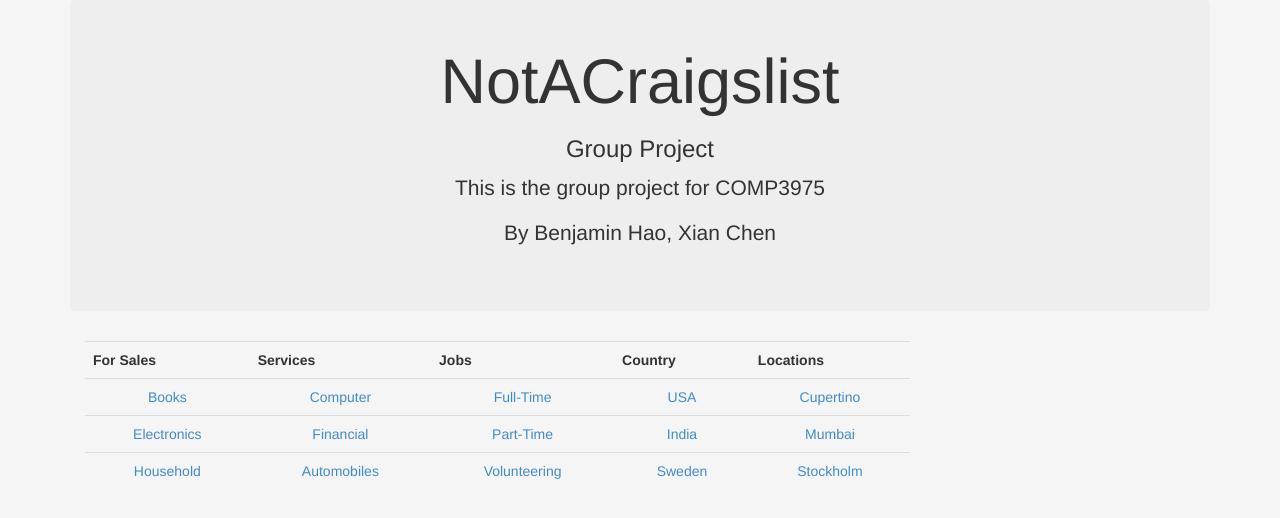
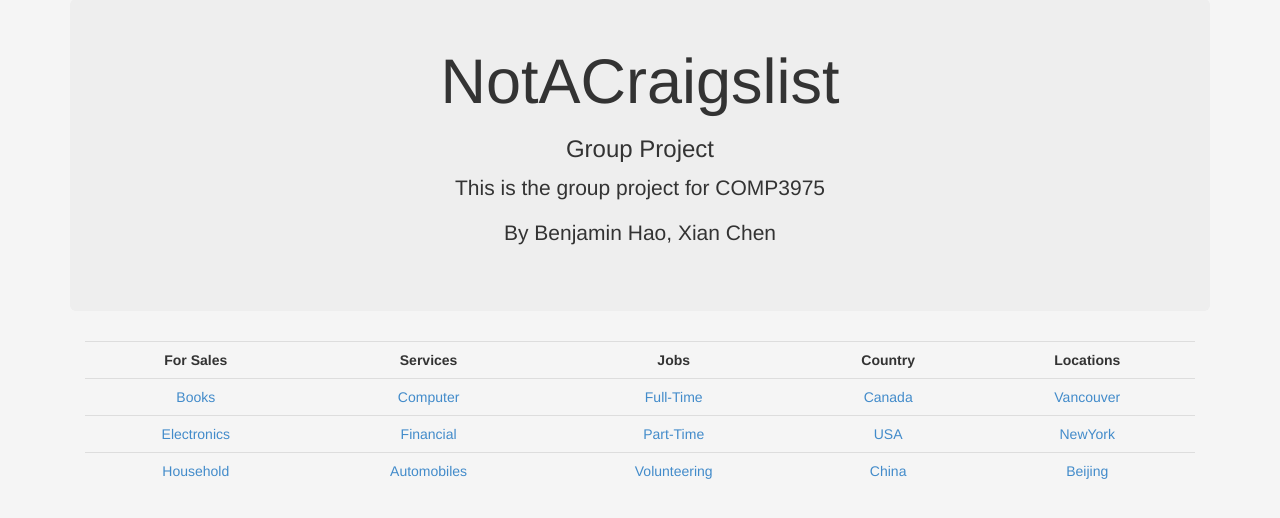
Before and after one commit to BenjaminHao/NotACraigslist, a PHP site: page / in a window 1280 px wide. Shown: the part 146-664 px from the top of the page. Run offline with PHP 8.4, Linux system fonts and the light colour scheme; some libraries are stand-ins or nearby versions.

Commit message:
finish basic functionality

```diff
--- a/Ad_Post.php
+++ b/Ad_Post.php
@@ -149,9 +149,9 @@ function test_input($data) {
             <select name="location">
                 <?php if ($_SERVER["REQUEST_METHOD"] == "POST") {?>
                     <option value="<?php echo $location;?>" selected="selected"><?php echo $location;?></option> <?php } ?>
-                <option value="Cupertino">Cupertino</option>
-                <option value="Mumbai">Mumbai</option>
-                <option value="Stockholm">Stockholm</option>
+                <option value="Vancouver">Vancouver</option>
+                <option value="NewYork">NewYork</option>
+                <option value="Beijing">Beijing</option>
             </select>
         </p>
         <p class="text">
--- a/css/style.css
+++ b/css/style.css
@@ -58,6 +58,9 @@ h1 {
 	border-top-right-radius: 0;
 }
 
+table tr th{
+	text-align: center;
+}
 .file-upload{display:block;text-align:center;font-family: Helvetica, Arial, sans-serif;font-size: 12px;}
 .file-upload .file-select{display:block;border: 2px solid #dce4ec;color: #34495e;cursor:pointer;height:40px;line-height:40px;text-align:left;background:#FFFFFF;overflow:hidden;position:relative;}
 .file-upload .file-select .file-select-button{background:#dce4ec;padding:0 10px;display:inline-block;height:40px;line-height:40px;}
--- a/index.php
+++ b/index.php
@@ -14,35 +14,35 @@
 <!--            <h5>--><?//= $ads[2][2];?><!--</h5>-->
 <!--            <a href="Ad_List.php.php?id=2">Visit</a>-->
 <!--        </div>-->
-        <div class="col-md-9">
+        <div class="col-lg-12">
             <table class="table">
                 <tr>
-                    <th><b>For Sales</b></th>
-                    <th><b>Services</b></th>
-                    <th><b>Jobs</b></th>
-                    <th><b>Country</b></th>
-                    <th><b>Locations</b></th>
+                    <th>For Sales</th>
+                    <th>Services</th>
+                    <th>Jobs</th>
+                    <th>Country</th>
+                    <th>Locations</th>
                 </tr>
                 <tr>
                     <td> <a href="Ad_List.php?link=books"> Books </a></td>
                     <td> <a href="Ad_List.php?link=computer"> Computer </a></td>
                     <td> <a href="Ad_List.php?link=fulltime"> Full-Time </a></td>
-                    <td> <a href="Ad_List.php?link=usa"> USA </a></td>
-                    <td> <a href="Ad_List.php?link=cupertino"> Cupertino </a></td>
+                    <td> <a href="Ad_List.php?link=canada"> Canada </a></td>
+                    <td> <a href="Ad_List.php?link=vancouver"> Vancouver </a></td>
                 </tr>
                 <tr>
                     <td> <a href="Ad_List.php?link=electronics"> Electronics </a></td>
                     <td> <a href="Ad_List.php?link=financial"> Financial </a></td>
                     <td> <a href="Ad_List.php?link=parttime"> Part-Time </a></td>
-                    <td> <a href="Ad_List.php?link=india"> India </a></td>
-                    <td> <a href="Ad_List.php?link=mumbai"> Mumbai </a></td>
+                    <td> <a href="Ad_List.php?link=usa"> USA </a></td>
+                    <td> <a href="Ad_List.php?link=newyork"> NewYork </a></td>
                 </tr>
                 <tr>
                     <td> <a href="Ad_List.php?link=household"> Household </a></td>
                     <td> <a href="Ad_List.php?link=automobiles"> Automobiles </a></td>
                     <td> <a href="Ad_List.php?link=volunteering"> Volunteering </a></td>
-                    <td> <a href="Ad_List.php?link=sweden"> Sweden </a></td>
-                    <td> <a href="Ad_List.php?link=stockholm"> Stockholm </a></td>
+                    <td> <a href="Ad_List.php?link=china"> China </a></td>
+                    <td> <a href="Ad_List.php?link=beijing"> Beijing </a></td>
                 </tr>
             </table>
         </div>
```
Also changed, not shown: Ad_List.php (+6 -6 lines).
